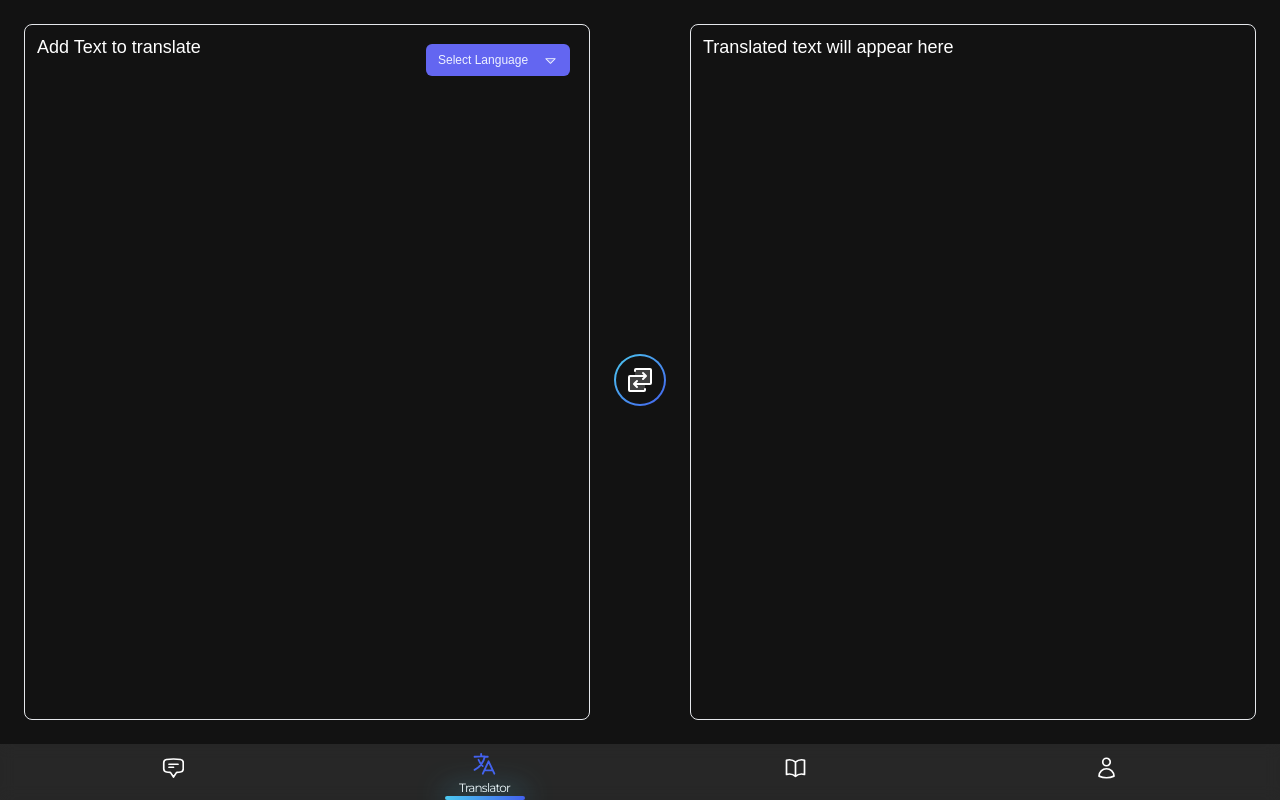
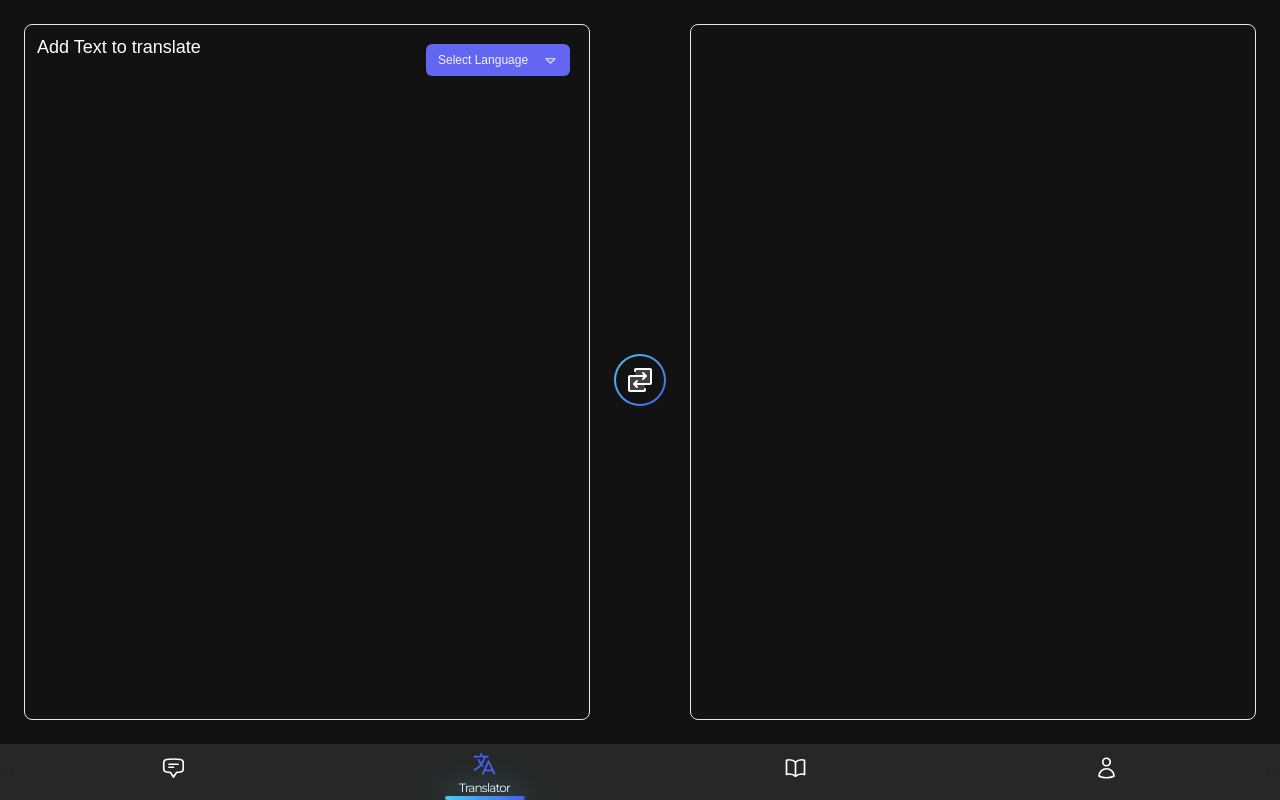
Before and after one commit to mohd-Bilal-exe/verbi.AI, a React (Vite) app: page / in a window 1280 px wide. Built offline with nearby package versions, Linux system fonts and the light colour scheme; a web font is replaced by a local one.

Commit message:
Language ka issue thha yaar jaate jaate update kr diya

```diff
--- a/src/components/DropDown.jsx
+++ b/src/components/DropDown.jsx
@@ -7,6 +7,7 @@ const DropDown = ({ setSelectedLang }) => {
   const [open, setOpen] = useState(false);
   const [message, setMessage]=useState("Select Language");
   const languages = [
+    { code: "English", name: "English" },
     { code: "Hindi", name: "Hindi" },
     { code: "Urdu", name: "Urdu" },
     { code: "Arabic", name: "Arabic" },
--- a/src/pages/TranslatePage.jsx
+++ b/src/pages/TranslatePage.jsx
@@ -9,7 +9,7 @@ import Markdown from "react-markdown";
 const TranslatePage = () => {
   const isDarkMode = useSelector((state) => state.darkMode);
   const [ipText, setIpText] = useState("Add Text to translate");
-  const [opText, setOpText] = useState("Translated text will appear here");
+  const [opText, setOpText] = useState("");
   const [loading, setLoading] = useState(false);
   const [selectedLang, setSelectedLang] = useState("english");
 
@@ -35,6 +35,24 @@ const TranslatePage = () => {
     animate: { opacity: 1, y: 0 },
   }), []);
 
+  // Memoize Markdown component to prevent unnecessary re-renders
+  const MemoizedMarkdown = useMemo(() => {
+    return (
+      <Markdown
+        key={opText} // Ensure key changes only when opText changes
+        components={{
+          p: (props) => <motion.p variants={fadeInUpVariants} {...props} />,
+          h1: (props) => <motion.h1 variants={fadeInUpVariants} {...props} />,
+          h2: (props) => <motion.h2 variants={fadeInUpVariants} {...props} />,
+          h3: (props) => <motion.h3 variants={fadeInUpVariants} {...props} />,
+          li: (props) => <motion.li variants={fadeInUpVariants} {...props} />,
+        }}
+      >
+        {opText}
+      </Markdown>
+    );
+  }, [opText, fadeInUpVariants]);
+
   return (
     <motion.div
       key="TranslatePage"
@@ -42,7 +60,9 @@ const TranslatePage = () => {
       animate={{ opacity: 1 }}
       exit={{ opacity: 0 }}
       transition={{ duration: 0.5, type: "spring" }}
-      className={`w-screen h-screen flex flex-row smartphone:flex-col-reverse smartphone:pb-32 ${isDarkMode ? "text-white" : "text-bg1"}`}
+      className={`w-screen h-screen flex flex-row smartphone:flex-col-reverse smartphone:pb-32 ${
+        isDarkMode ? "text-white" : "text-bg1"
+      }`}
     >
       <div className="relative w-screen h-1/2 laptop:w-1/2 laptop:h-full text-2xl p-6 pb-20 smartphone:p-2">
         <motion.div
@@ -59,7 +79,10 @@ const TranslatePage = () => {
           className="w-full h-full smartphone: p-2 px-3 text-lg rounded-lg bg-transparent border resize-none overflow-y-auto"
         ></textarea>
       </div>
-      <div id="translateButton" className="h-full smartphone:h-fit flex items-center justify-center pb-10 smartphone:p-0">
+      <div
+        id="translateButton"
+        className="h-full smartphone:h-fit flex items-center justify-center pb-10 smartphone:p-0"
+      >
         <motion.span
           className="bg-gradient-to-br from-DarkAccentBluelt to-DarkAccentBluedk p-0.5 rounded-full"
           animate={loading ? { rotate: 360 } : { rotate: 0 }}
@@ -85,22 +108,11 @@ const TranslatePage = () => {
           animate="animate"
           className="w-full h-full p-2 px-3 text-lg rounded-lg bg-transparent border resize-none overflow-y-auto smartphone:p-2"
         >
-          <Markdown
-            key={opText}
-            components={{
-              p: (props) => <motion.p variants={fadeInUpVariants} {...props} />,
-              h1: (props) => <motion.h1 variants={fadeInUpVariants} {...props} />,
-              h2: (props) => <motion.h2 variants={fadeInUpVariants} {...props} />,
-              h3: (props) => <motion.h3 variants={fadeInUpVariants} {...props} />,
-              li: (props) => <motion.li variants={fadeInUpVariants} {...props} />,
-            }}
-          >
-            {opText}
-          </Markdown>
+          {opText && MemoizedMarkdown}
         </motion.div>
       </div>
     </motion.div>
   );
-}
+};
 
 export default TranslatePage;
```
